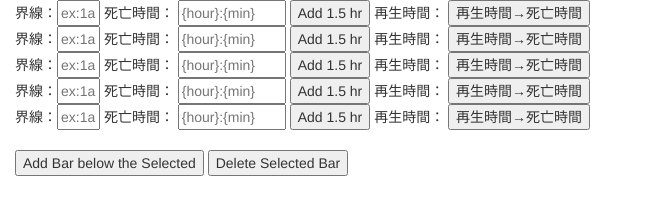
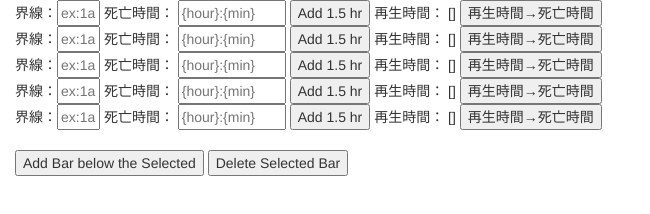
Before and after one commit to johnny4753/ROMandalaBossTimer, a plain HTML site: page timeCount.html in a window 1280 px wide. Shown: the whole page, without its empty margins (0-650 px from the left). Drawn offline with nearby package versions, Linux system fonts and the light colour scheme.

Commit message:
add line after result time

```diff
--- a/timeCount.html
+++ b/timeCount.html
@@ -28,17 +28,18 @@
             },
             template: `
         <div :class="{'bg-success' : isFocus}">
-            界線：<input placeholder="ex:1a" maxlength="3" size="2">
+            界線：<input v-model="line" placeholder="ex:1a" maxlength="3" size="2">
             死亡時間： <input v-model="inputTime" placeholder="{hour}:{min}" maxlength="5" size="10">
             <button @click="add90Min">Add 1.5 hr</button>
-            再生時間：{{resultTime}}
+            再生時間：{{resultTime}} [{{line}}]
             <button @click="updateInputTime">再生時間→死亡時間</button>
         </div>
         `,
             data() {
                 return {
                     inputTime: '',
-                    resultTime: ''
+                    resultTime: '',
+                    line: ''
                 }
             },
             methods: {
```
